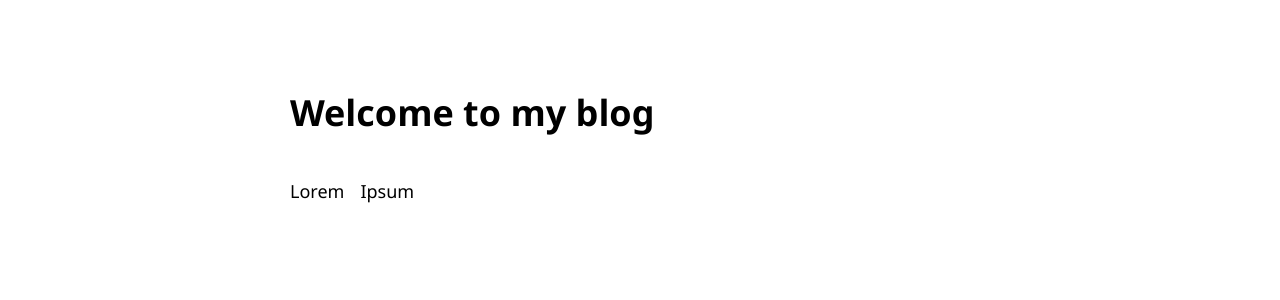
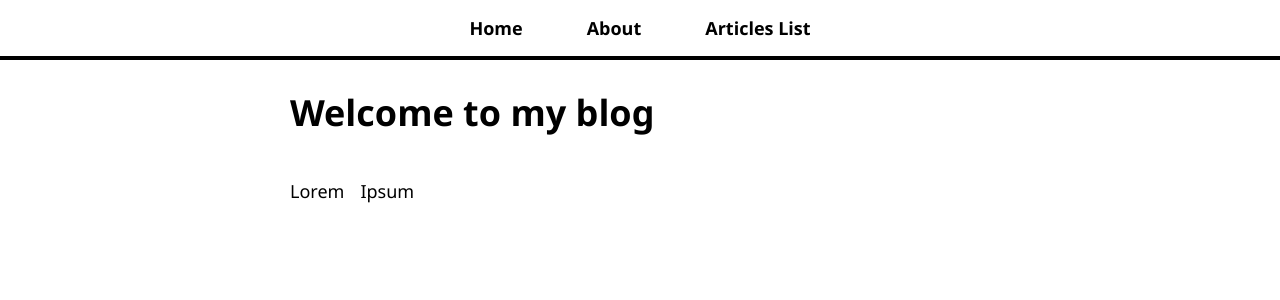
Before and after one commit to so2turk/baby-connect, a React (Create React App) app: page / in a window 1280 px wide. Shown: the top 300 px of the page. Built offline with nearby package versions, Linux system fonts and the light colour scheme.

Commit message:
Add navbar

```diff
--- a/src/App.js
+++ b/src/App.js
@@ -4,12 +4,14 @@
 import About from './pages/about';
 import ArticlePage from './pages/article';
 import ArticleListPage from './pages/article-list-page';
+import NavBar from './navbar';
 import Err404 from './pages/err404';
 
 function App() {
   return (
     <Router>
       <div className="App">
+        <NavBar />
         <div id='page-body'>
           <Routes>
             <Route path="/" element={<HomePage/>} exact />
--- /dev/null
+++ b/src/navbar.js
@@ -0,0 +1,20 @@
+import React from "react";
+import { Link } from 'react-router-dom'
+
+const NavBar = () => (
+  <nav>
+    <ul>
+      <li>
+        <Link to='/'>Home</Link>
+      </li>
+      <li>
+        <Link to='/about'>About</Link>
+      </li>
+      <li>
+        <Link to='/list'>Articles List</Link>
+      </li>
+    </ul>
+  </nav>
+)
+
+export default NavBar;
```
